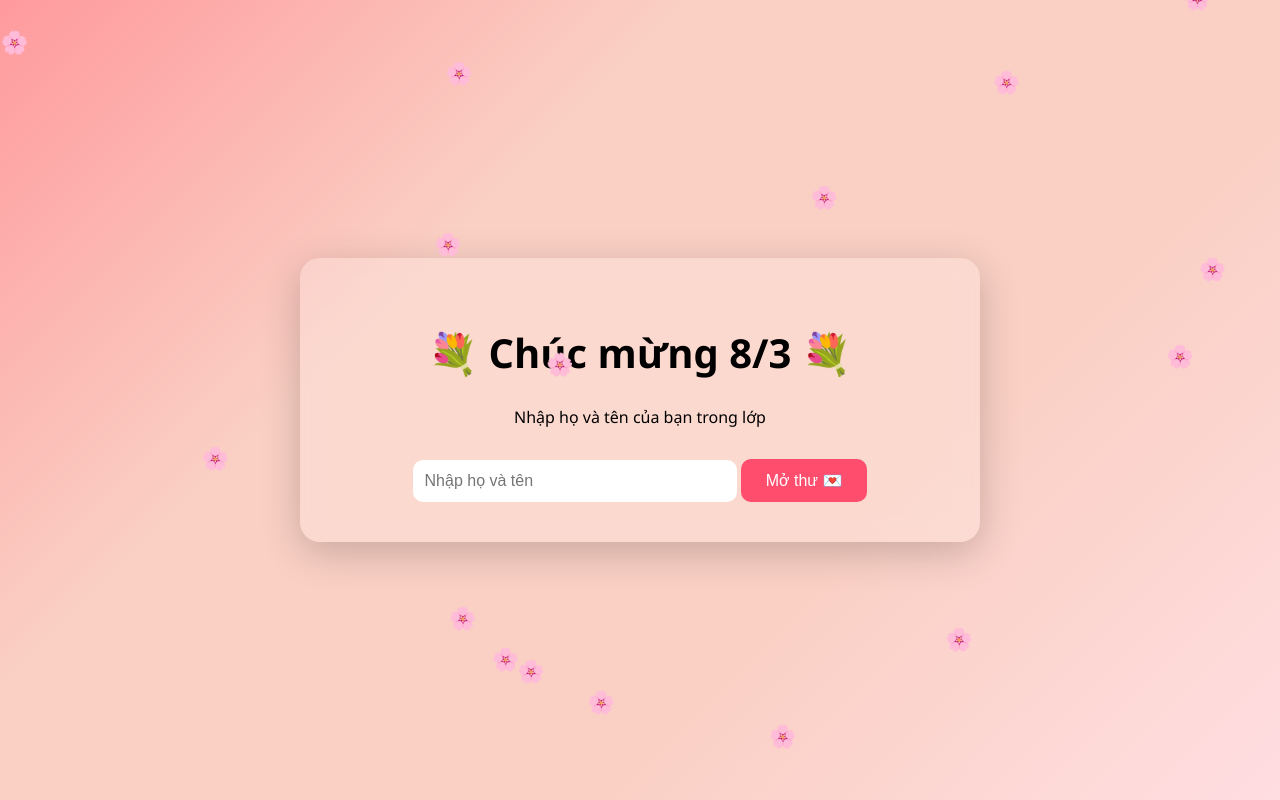
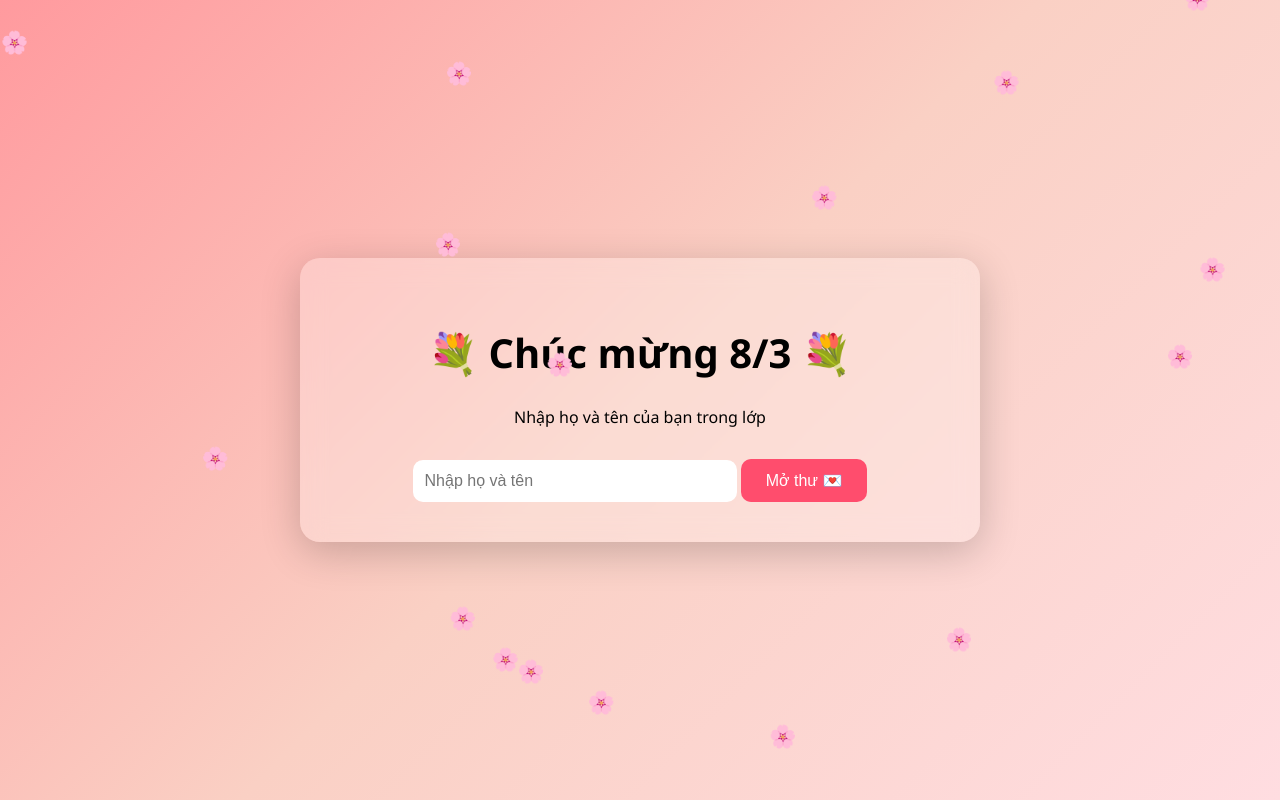
Before and after one commit to lehuyenthienphuc3594-afk/8-3, a plain HTML site: page index.html in a window 1280 px wide. Drawn offline with Linux system fonts and the light colour scheme.

Commit message:
Update style.css

```diff
--- a/style.css
+++ b/style.css
@@ -1,12 +1,12 @@
 body{
 
 margin:0;
-font-family: "Segoe UI", sans-serif;
+font-family:"Segoe UI",sans-serif;
 
-background: linear-gradient(135deg,#ff9a9e,#fad0c4,#fad0c4,#ffdde1);
+background:linear-gradient(135deg,#ff9a9e,#fad0c4,#ffdde1);
 
-height:100vh;
-overflow:hidden;
+min-height:100vh;
+
 display:flex;
 justify-content:center;
 align-items:center;
@@ -17,8 +17,7 @@ align-items:center;
 
 text-align:center;
 
-background:rgba(255,255,255,0.2);
-
+background:rgba(255,255,255,0.25);
 backdrop-filter:blur(12px);
 
 padding:40px;
@@ -46,7 +45,6 @@ width:90%;
 max-width:300px;
 
 border:none;
-
 border-radius:10px;
 
 font-size:16px;
@@ -58,6 +56,7 @@ margin-top:10px;
 button{
 
 margin-top:15px;
+
 padding:12px 25px;
 
 border:none;
@@ -77,6 +76,7 @@ transition:0.3s;
 button:hover{
 
 transform:scale(1.05);
+
 background:#e63956;
 
 }
@@ -105,17 +105,13 @@ box-shadow:0 10px 20px rgba(0,0,0,0.3);
 @keyframes open{
 
 from{
-
-transform:scale(0.5);
+transform:scale(0.6);
 opacity:0;
-
 }
 
 to{
-
 transform:scale(1);
 opacity:1;
-
 }
 
 }
@@ -135,9 +131,7 @@ animation:fall linear infinite;
 @keyframes fall{
 
 to{
-
 transform:translateY(110vh);
-
 }
 
 }
@@ -163,7 +157,7 @@ animation:boom 1s forwards;
 @media (max-width:600px){
 
 h1{
-font-size:28px;
+font-size:26px;
 }
 
 .main{
```
